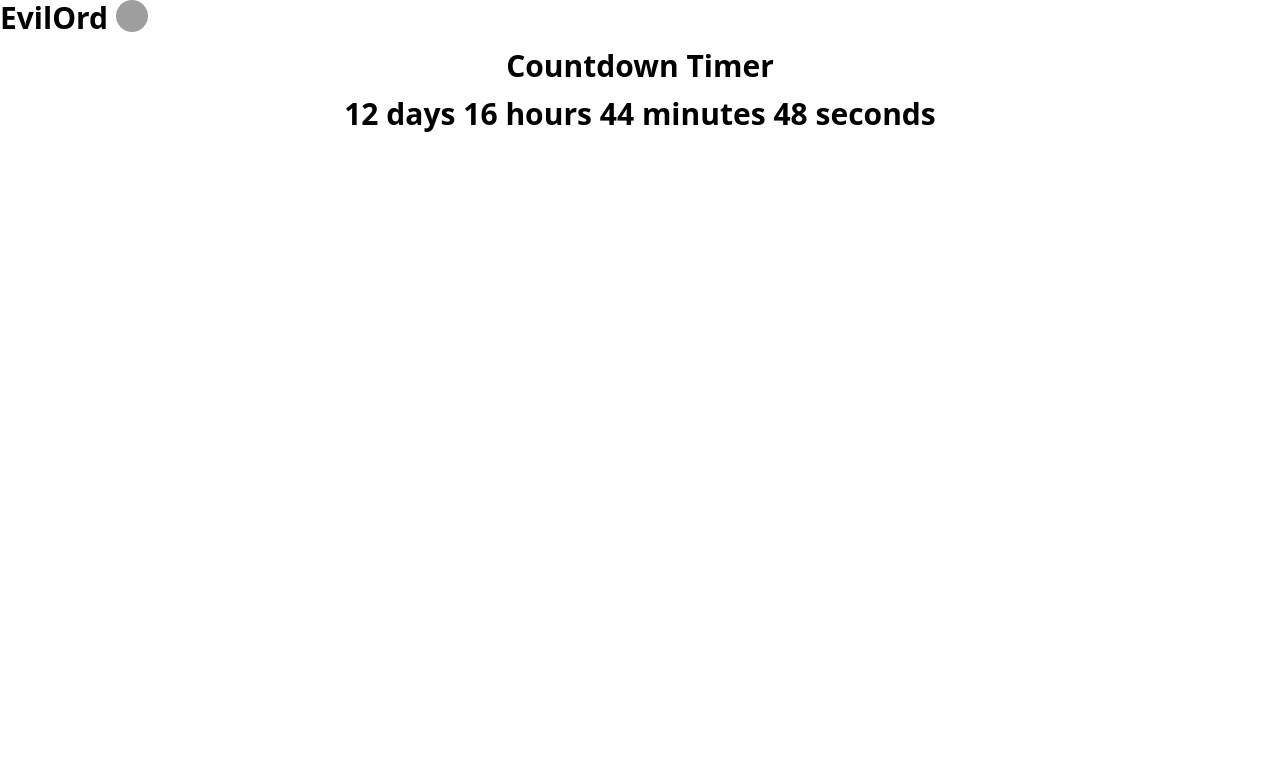
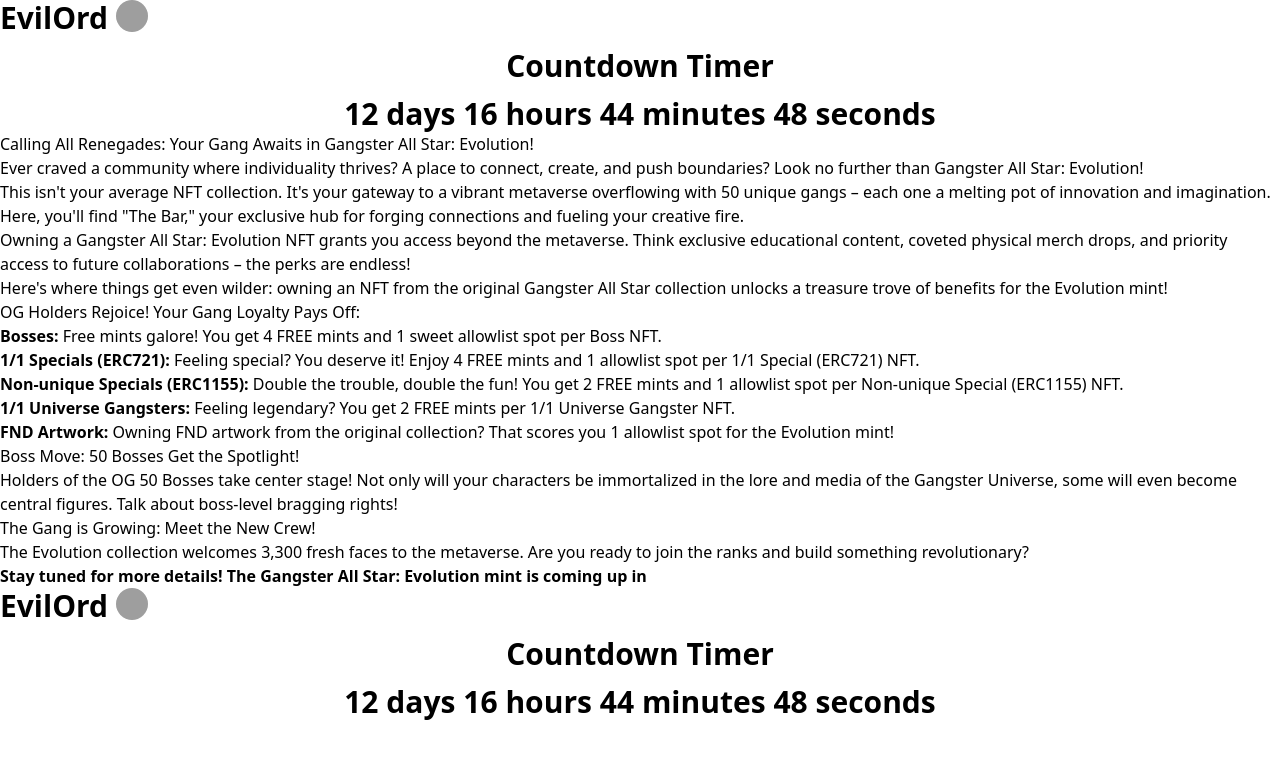
Before and after one commit to Gbangbolaoluwagbemiga/MONAD, a React (Vite) app: page / in a window 1280 px wide. Shown: the top 758 px of the page. Built offline with nearby package versions, Linux system fonts and the light colour scheme; grey boxes are pictures that could not be loaded.

Commit message:
evil head init

```diff
--- a/src/App.jsx
+++ b/src/App.jsx
@@ -1,3 +1,4 @@
+import Evolution from "./Evilord/EvilHead";
 import Timer from "./Evilord/Timer";
 import Header from "./component/Header";
 import Intro from "./component/Intro";
@@ -29,6 +30,7 @@
         <>
           {" "}
           <Timer />
+          <Evolution />
         </>
       )}
     </div>
--- a/src/Evilord/EvilHead.jsx
+++ b/src/Evilord/EvilHead.jsx
@@ -1,5 +1,78 @@
-function EvilHead() {
-  return <div></div>;
-}
+import Timer from "./Timer";
 
-export default EvilHead;
+const Evolution = () => {
+  return (
+    <div>
+      <h1>
+        Calling All Renegades: Your Gang Awaits in Gangster All Star: Evolution!
+      </h1>
+      <p>
+        Ever craved a community where individuality thrives? A place to connect,
+        create, and push boundaries? Look no further than Gangster All Star:
+        Evolution!
+      </p>
+      <p>
+        This isn't your average NFT collection. It's your gateway to a vibrant
+        metaverse overflowing with 50 unique gangs – each one a melting pot of
+        innovation and imagination. Here, you'll find "The Bar," your exclusive
+        hub for forging connections and fueling your creative fire.
+      </p>
+      <p>
+        Owning a Gangster All Star: Evolution NFT grants you access beyond the
+        metaverse. Think exclusive educational content, coveted physical merch
+        drops, and priority access to future collaborations – the perks are
+        endless!
+      </p>
+      <p>
+        Here's where things get even wilder: owning an NFT from the original
+        Gangster All Star collection unlocks a treasure trove of benefits for
+        the Evolution mint!
+      </p>
+      <h2>OG Holders Rejoice! Your Gang Loyalty Pays Off:</h2>
+      <ul>
+        <li>
+          <strong>Bosses:</strong> Free mints galore! You get 4 FREE mints and 1
+          sweet allowlist spot per Boss NFT.
+        </li>
+        <li>
+          <strong>1/1 Specials (ERC721):</strong> Feeling special? You deserve
+          it! Enjoy 4 FREE mints and 1 allowlist spot per 1/1 Special (ERC721)
+          NFT.
+        </li>
+        <li>
+          <strong>Non-unique Specials (ERC1155):</strong> Double the trouble,
+          double the fun! You get 2 FREE mints and 1 allowlist spot per
+          Non-unique Special (ERC1155) NFT.
+        </li>
+        <li>
+          <strong>1/1 Universe Gangsters:</strong> Feeling legendary? You get 2
+          FREE mints per 1/1 Universe Gangster NFT.
+        </li>
+        <li>
+          <strong>FND Artwork:</strong> Owning FND artwork from the original
+          collection? That scores you 1 allowlist spot for the Evolution mint!
+        </li>
+      </ul>
+      <h2>Boss Move: 50 Bosses Get the Spotlight!</h2>
+      <p>
+        Holders of the OG 50 Bosses take center stage! Not only will your
+        characters be immortalized in the lore and media of the Gangster
+        Universe, some will even become central figures. Talk about boss-level
+        bragging rights!
+      </p>
+      <h2>The Gang is Growing: Meet the New Crew!</h2>
+      <p>
+        The Evolution collection welcomes 3,300 fresh faces to the metaverse.
+        Are you ready to join the ranks and build something revolutionary?
+      </p>
+      <p>
+        <strong>
+          Stay tuned for more details! The Gangster All Star: Evolution mint is
+          coming up in <Timer />
+        </strong>
+      </p>
+    </div>
+  );
+};
+
+export default Evolution;
```
